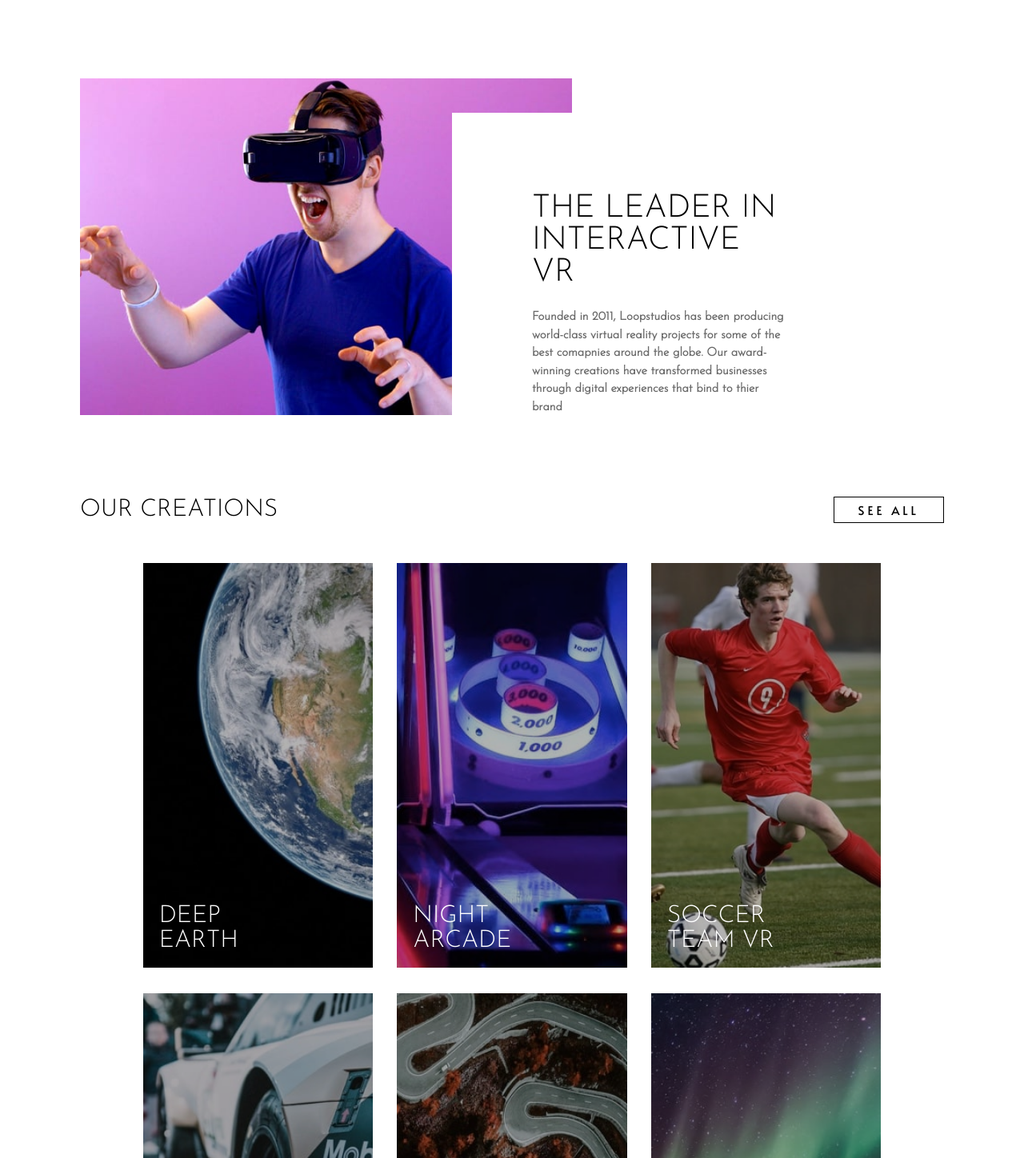
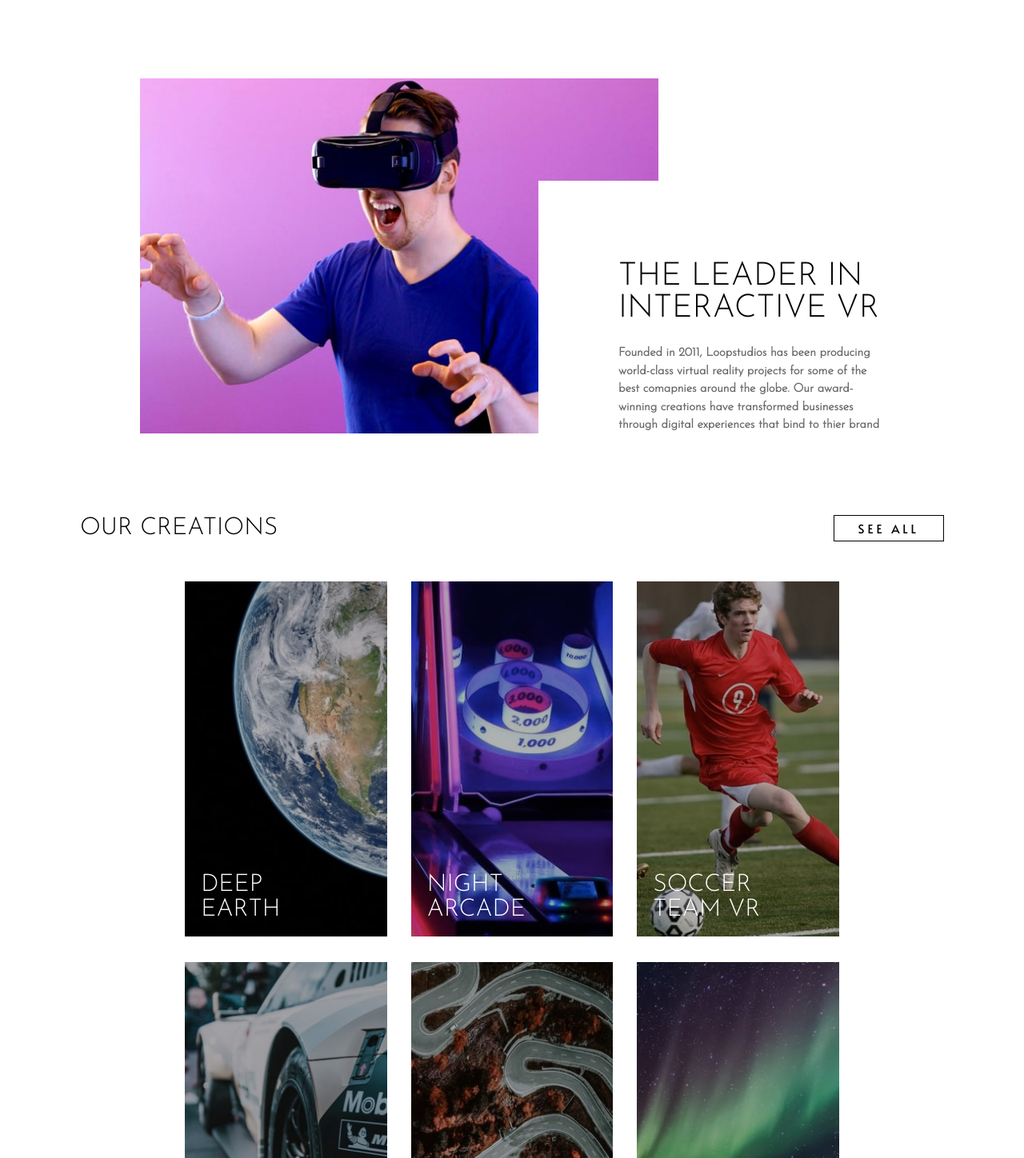
Before and after one commit to musikhood/loopstudios, a React (Create React App) app: page / in a window 1280 px wide. Shown: the part 702-2150 px from the top of the page at 80% size. Built offline with nearby package versions, Linux system fonts and the light colour scheme.

Commit message:
Change layout size

```diff
--- a/src/components/Navbar/navbar.scss
+++ b/src/components/Navbar/navbar.scss
@@ -4,7 +4,7 @@
   align-items: center;
   transition: background-color 0.2s;
   padding-top: 5rem;
-  max-width: 124rem;
+  max-width: 110rem;
   width: 100%;
   margin: 0 auto;
   z-index: 2;
--- a/src/containers/About/about.scss
+++ b/src/containers/About/about.scss
@@ -3,6 +3,7 @@
   margin: 10rem auto 5rem;
   display: flex;
   flex-direction: column;
+  justify-content: center;
   gap: 5rem;
   padding: 0 2rem;
   box-sizing: content-box;
@@ -20,6 +21,7 @@
   }
   &__image {
     width: 100%;
+    object-fit: contain;
   }
   &__text {
     text-align: center;
@@ -33,7 +35,8 @@
       align-self: flex-end;
       text-align: left;
       background-color: var(--white);
-      transform: translateX(-20rem);
+      // transform: translateX(-20rem);
+      margin-left: -20rem;
       padding: 10rem 0 0 10rem;
     }
   }
--- a/src/containers/Creations/creations.scss
+++ b/src/containers/Creations/creations.scss
@@ -5,7 +5,7 @@
   box-sizing: content-box;
   @media screen and (min-width: 800px) {
     box-sizing: border-box;
-    max-width: 144rem;
+    max-width: 130rem;
     padding: 5rem 10rem 10rem;
   }
   &__title {
@@ -81,7 +81,7 @@
   }
   &__content {
     display: grid;
-    grid-template-columns: repeat(auto-fit, minmax(min-content, 28.75rem));
+    grid-template-columns: repeat(auto-fit, minmax(min-content, 25.25rem));
     gap: 2rem;
     justify-items: center;
     justify-content: center;
--- a/src/containers/Footer/footer.scss
+++ b/src/containers/Footer/footer.scss
@@ -12,7 +12,7 @@
     display: flex;
     flex-direction: column;
     @media screen and (min-width: 800px) {
-      max-width: 144rem;
+      max-width: 130rem;
       flex-direction: row;
       justify-content: space-between;
       align-items: center;
--- a/src/containers/Header/header.scss
+++ b/src/containers/Header/header.scss
@@ -18,7 +18,7 @@
     display: flex;
     justify-content: center;
     align-items: center;
-    max-width: 124rem;
+    max-width: 110rem;
     width: 100%;
     margin: 0 auto;
     @media screen and (min-width: 800px) {
```
